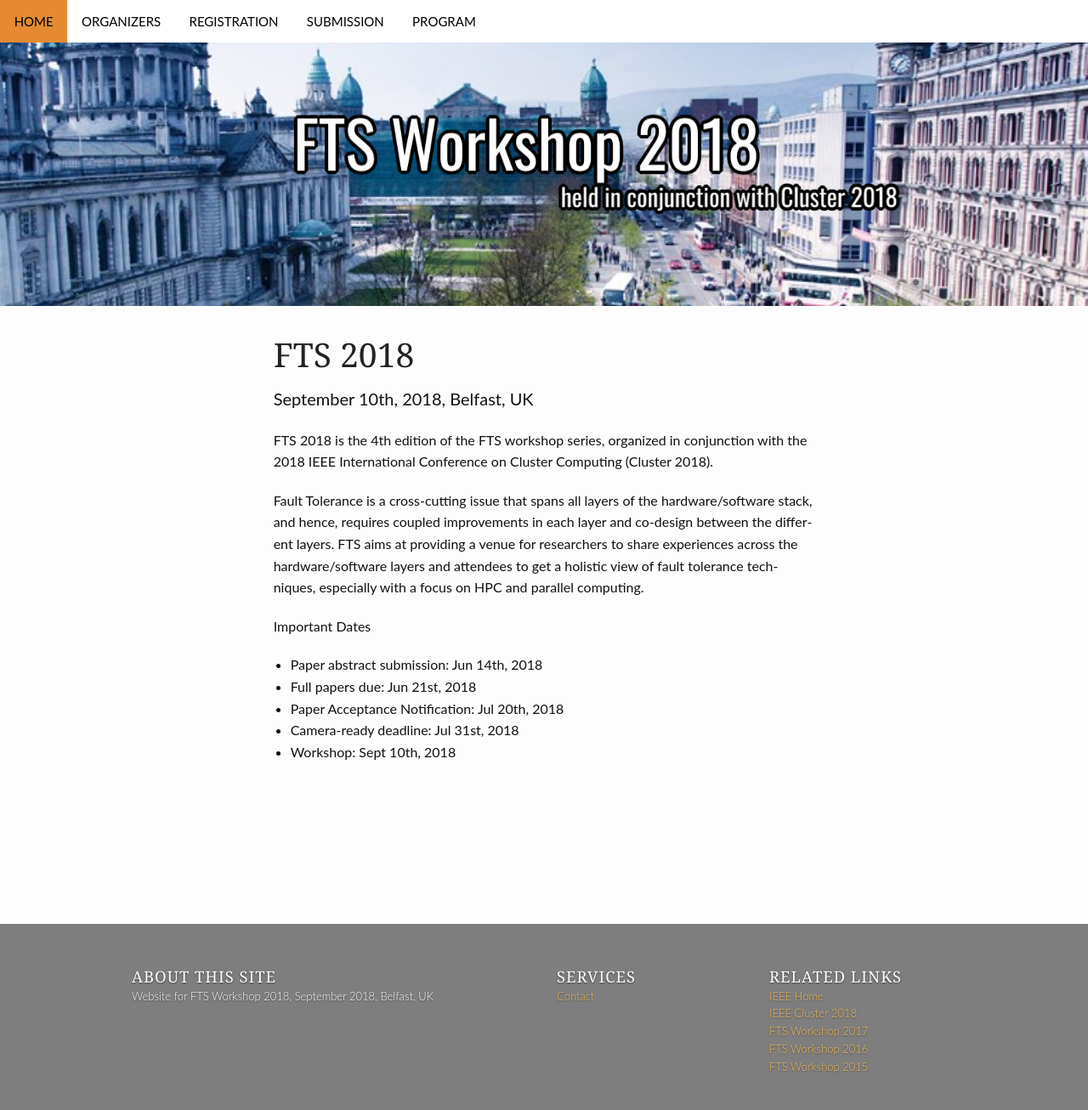
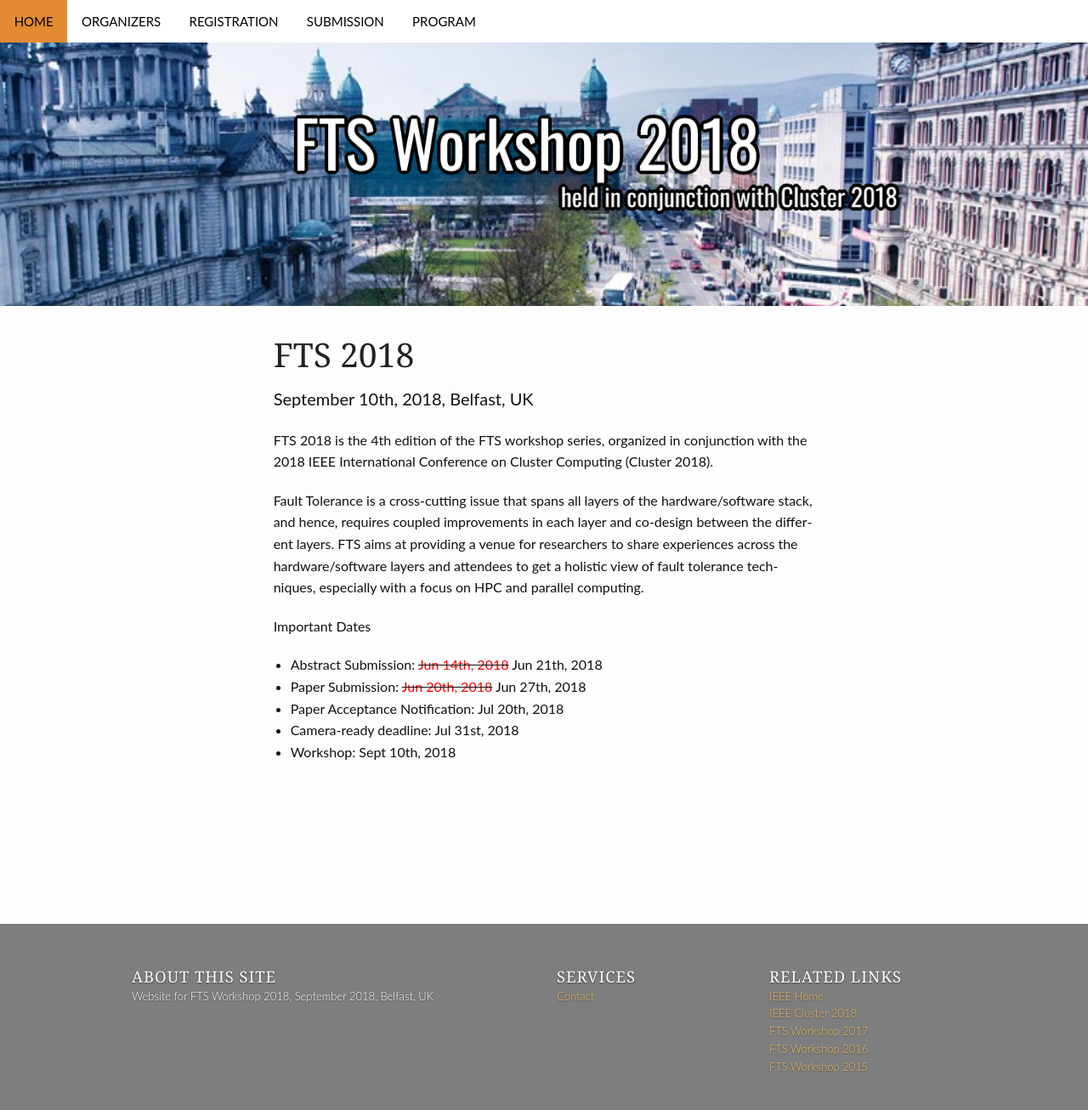
Before and after one commit to fts-workshop/fts17.github.io, a Jekyll site: the page built from index.md, in a window 1280 px wide. Shown: the whole page at 85% size. Built offline with Jekyll 4.4.1, drawn with Linux system fonts in a browser that asks for light colours.

Commit message:
minor adjustments

```diff
--- a/index.md
+++ b/index.md
@@ -22,8 +22,8 @@ focus on HPC and parallel computing.
 
 
 Important Dates
-* Paper abstract submission: Jun 14th, 2018
-* Full papers due: Jun 21st, 2018
+* Abstract Submission:   <s><span style="color:red">Jun 14th, 2018</span></s> Jun 21th, 2018<br>
+* Paper Submission:      <s><span style="color:red">Jun 20th, 2018</span></s> Jun 27th, 2018<br>
 * Paper Acceptance Notification: Jul 20th, 2018
 * Camera-ready deadline: Jul 31st, 2018
 * Workshop: Sept 10th, 2018
```
Also changed, not shown: organizers.md (+1 -1 lines), submission.md (+2 -2 lines).
